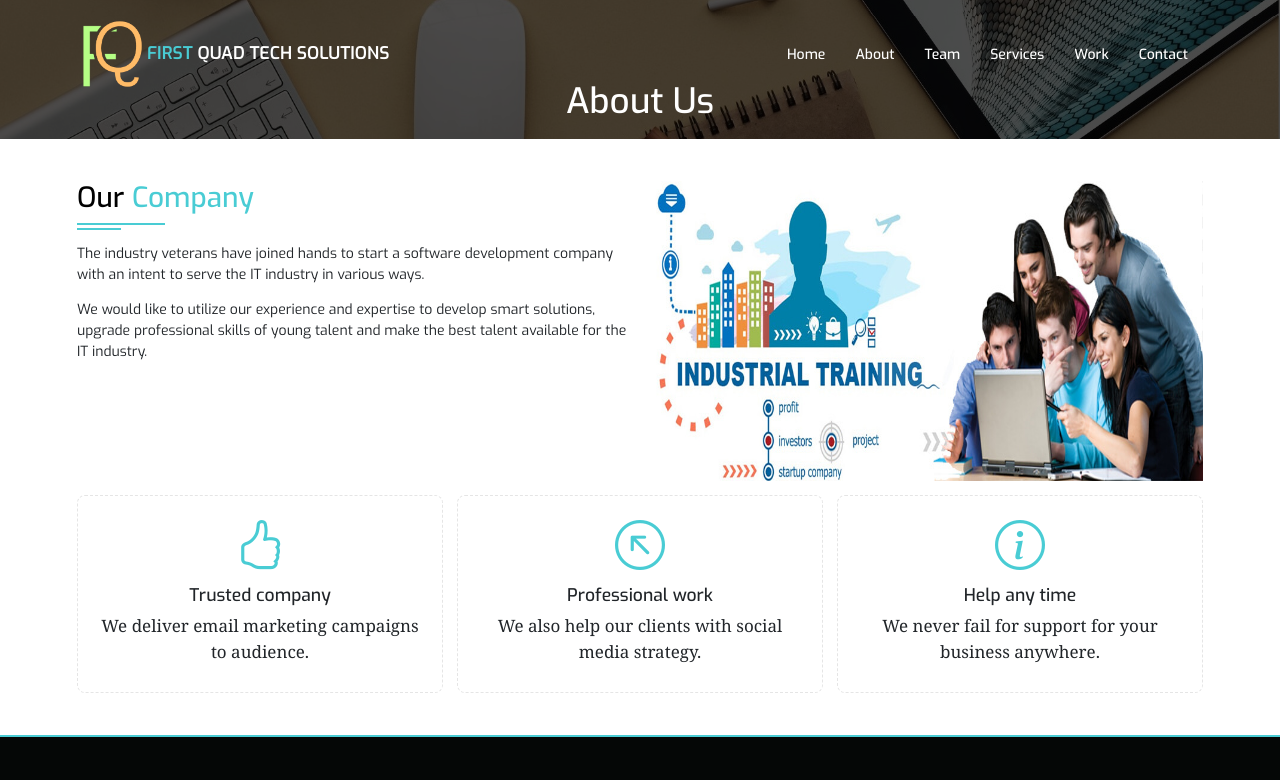
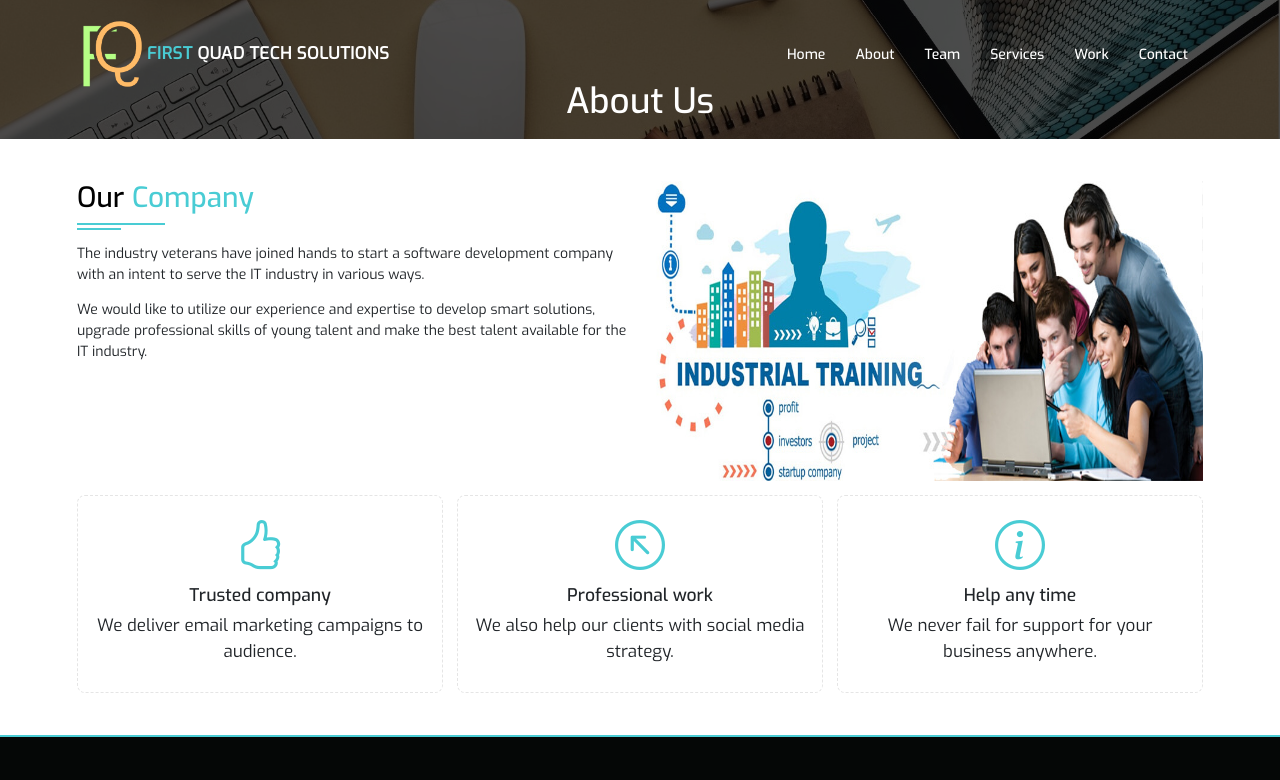
Before and after one commit to sagarkhese1990/FirstQuadTechSolutions, an Angular app: page /about in a window 1280 px wide. Shown: the top 780 px of the page. Built offline with nearby package versions, Linux system fonts and the light colour scheme.

Commit message:
removed unused css
removed unused css

```diff
--- a/src/app/about/about.component.scss
+++ b/src/app/about/about.component.scss
@@ -7,8 +7,6 @@
     padding: 20px;
 }
 .icon-p{
-    font-family: Cambria, Cochin, Georgia, Times, 'Times New Roman', serif;
-    font: bold;
     font-size:17px;
 
 }
--- a/src/app/app.component.ts
+++ b/src/app/app.component.ts
@@ -13,7 +13,7 @@ export class AppComponent {
   isScrollReachedPosition = false;
   constructor(private el: ElementRef) {}
   @HostListener('window:scroll', ['$event']) scrolling(){
-    if(document.documentElement.scrollTop >= 200) this.isScrolling$.next(true)
+    if(document.documentElement.scrollTop >= 100) this.isScrolling$.next(true)
     else this.isScrolling$.next(false);
   }
 }
```
Also changed, not shown: src/assets/images/TechFirst-Solutions-Logo-Light-Background-Square-Medium.png (added).
